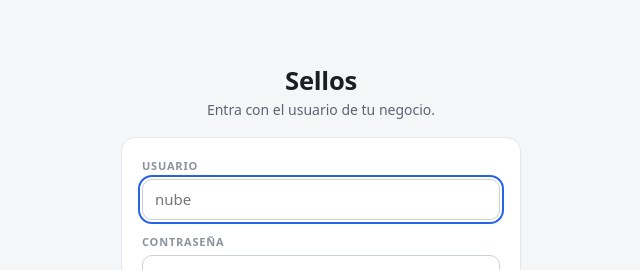
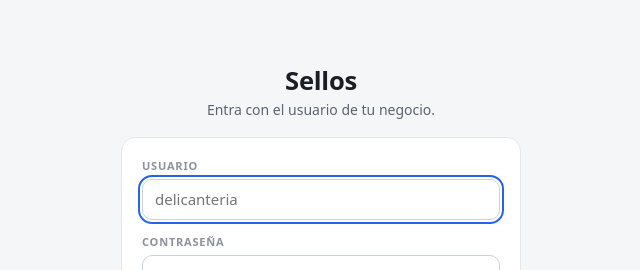
Before and after one commit to diegomolinacatala/fiddle, a Next.js app: page /login in a window 1280 px wide. Shown: the top 270 px of the page, without its empty margins (319-959 px from the left). Built offline with nearby package versions, Linux system fonts and the light colour scheme; no server answers.

Commit message:
chore: quitar los restos de Nube, Fade y Forno de .env.example, el login y la guía de Apple

```diff
--- a/src/app/login/page.js
+++ b/src/app/login/page.js
@@ -6,7 +6,7 @@ import { destinoSeguro } from "@/lib/acceso";
 import { C, paginaCentrada, panel, campo, etiqueta, aviso } from "@/app/ui";
 
 // PRIMERA PANTALLA de la app: usuario + contraseña, para todos los negocios.
-//   nube / nube-caja · fade / fade-caja · forno / forno-caja
+//   delicanteria (manager) · delicanteria-caja (caja)
 // El rol lo decide el usuario. Si el servidor tiene activo el modo pruebas,
 // debajo se listan los accesos de ejemplo y se rellenan al tocarlos.
 function LoginForm() {
@@ -80,7 +80,7 @@ function LoginForm() {
             autoComplete="username"
             autoCapitalize="none"
             autoCorrect="off"
-            placeholder="nube"
+            placeholder="delicanteria"
             autoFocus
             style={campo}
           />
```
Also changed, not shown: 2 other files (tests, documents, lock files or other folders).
